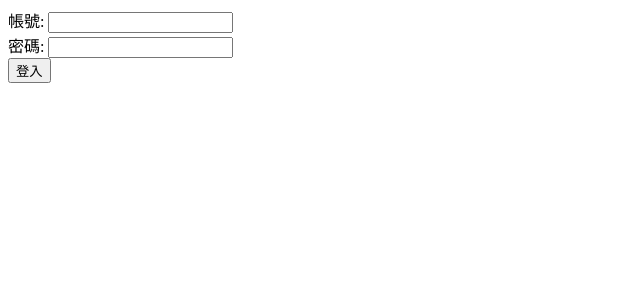
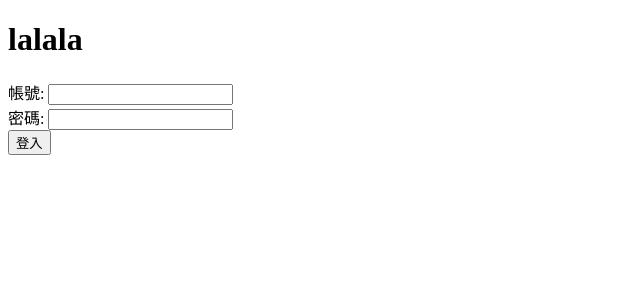
Before and after one commit to epyon13th-debug/ch3_1x_vs, a Django app: page /login/ in a window 1280 px wide. Shown: the top 300 px of the page, without its empty margins (0-640 px from the left). Run offline with Django 5.2, Linux system fonts and the light colour scheme.

Commit message:
dj vs at home 12/7-3

```diff
--- a/templates/login.html
+++ b/templates/login.html
@@ -6,6 +6,7 @@
     <title>Login test</title>
 </head>
 <body>
+    <h1>lalala</h1>
 
     <form action="/login/" method="post">
         {% csrf_token %}
```
